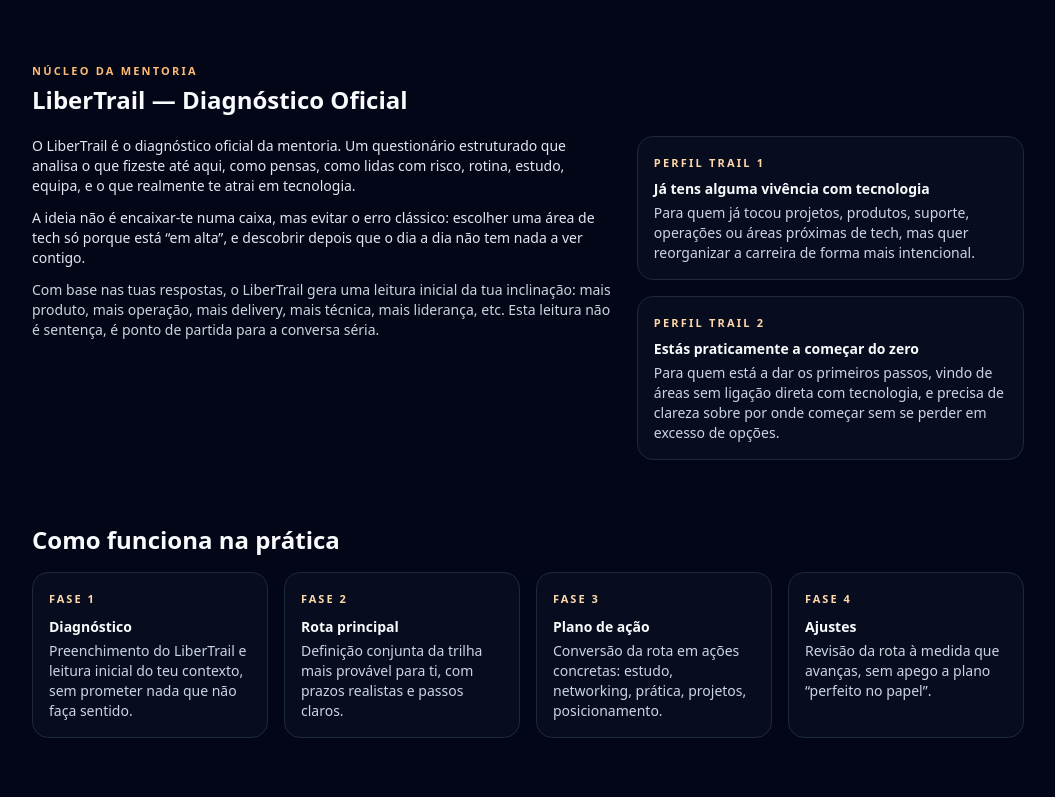
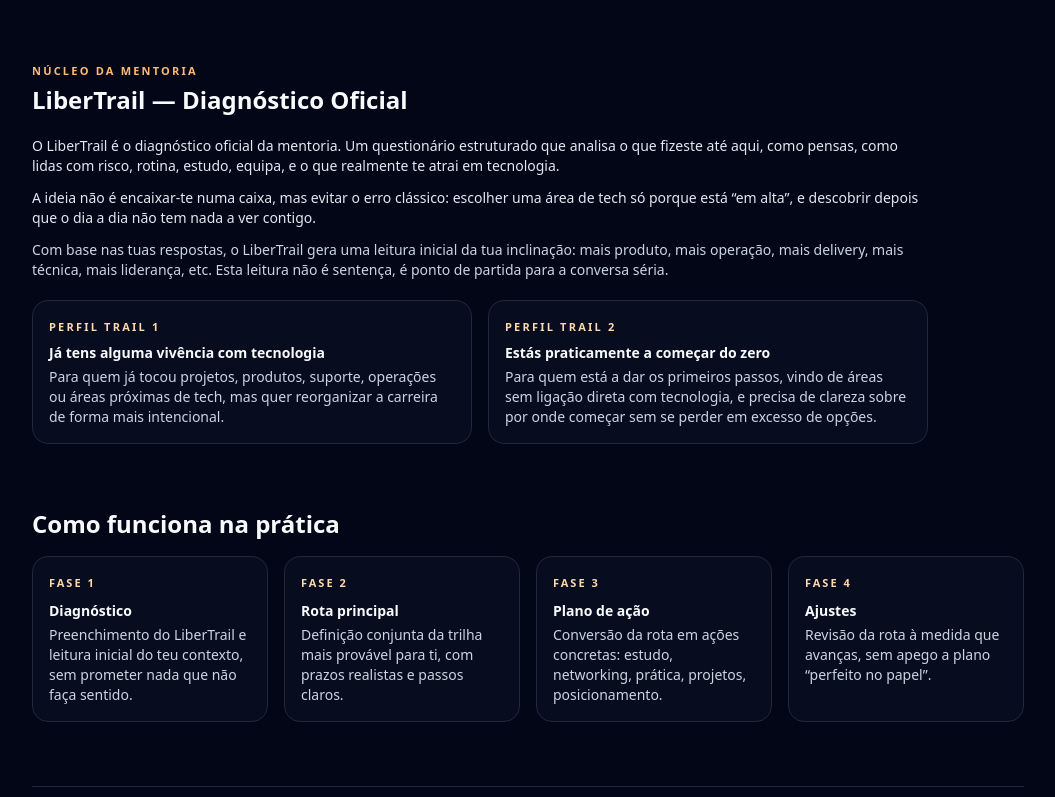
Before and after one commit to libertrendz/libertrendz-site, a Next.js app: page /mentoria in a window 1280 px wide. Shown: the part 763-1560 px from the top of the page, without its empty margins (112-1167 px from the left). Built offline with nearby package versions, Linux system fonts and the light colour scheme.

Commit message:
Atualizar o page.tsx

```diff
--- a/app/mentoria/page.tsx
+++ b/app/mentoria/page.tsx
@@ -96,9 +96,8 @@ export default function MentoriaPage() {
             </h2>
           </div>
 
-          <div className="grid gap-6 lg:grid-cols-[1.8fr,1.2fr] lg:items-start">
-            {/* Texto LiberTrail */}
-            <div className="space-y-3 text-sm text-slate-200">
+          {/* Texto principal em largura cheia */}
+          <div className="space-y-3 text-sm text-slate-200 max-w-4xl">
             <p>
               O LiberTrail é o diagnóstico oficial da mentoria. Um questionário
               estruturado que analisa o que fizeste até aqui, como pensas,
@@ -118,8 +117,8 @@ export default function MentoriaPage() {
             </p>
           </div>
 
-            {/* Cards Perfil 1 e 2 */}
-            <div className="space-y-4">
+          {/* Cards Perfil Trail 1 e 2, lado a lado */}
+          <div className="grid gap-4 md:grid-cols-2 max-w-4xl">
             <div className="rounded-2xl border border-slate-800 bg-slate-900/40 p-4 text-sm text-slate-200">
               <p className="text-[11px] font-semibold uppercase tracking-[0.2em] text-accent-300 mb-1.5">
                 Perfil Trail 1
@@ -145,7 +144,6 @@ export default function MentoriaPage() {
                 ligação direta com tecnologia, e precisa de clareza sobre por
                 onde começar sem se perder em excesso de opções.
               </p>
-              </div>
             </div>
           </div>
         </div>
@@ -180,7 +178,9 @@ export default function MentoriaPage() {
               <p className="text-[11px] font-semibold uppercase tracking-[0.18em] text-accent-300">
                 Fase 3
               </p>
-              <p className="mt-2 font-semibold text-slate-50">Plano de ação</p>
+              <p className="mt-2 font-semibold text-slate-50">
+                Plano de ação
+              </p>
               <p className="mt-1 text-slate-300">
                 Conversão da rota em ações concretas: estudo, networking,
                 prática, projetos, posicionamento.
```
Lines whose indentation alone changed are shown as unchanged.
